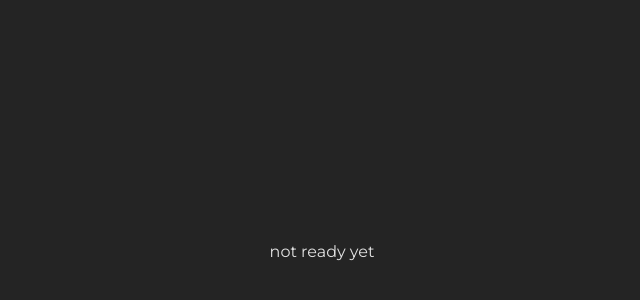
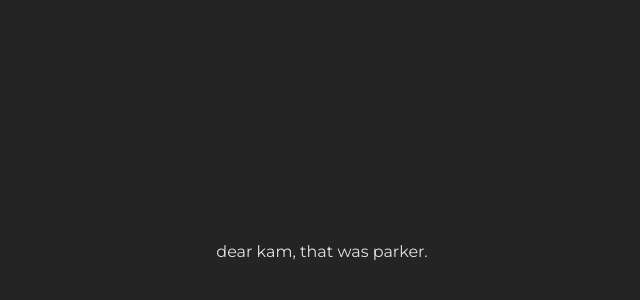
Before and after one commit to CodeRed2771/FRCscout2026, a React (Vite) app: page /pit in a window 1280 px wide. Shown: the part 148-448 px from the top of the page, without its empty margins (318-958 px from the left). Built offline with nearby package versions, Linux system fonts and the light colour scheme.

Commit message:
fixed parker's messing around in pit scouting

```diff
--- a/src/App.jsx
+++ b/src/App.jsx
@@ -13,7 +13,7 @@ function App() {
   let sending = false;
 
   const uploadData = async (data, hpdata) => {
-    const WEB_APP_URL = "https://script.google.com/macros/s/AKfycbyC8aC7vOP1B3e89zjL6TsN4KXmCK77cz5xH_sDpWWb-i3j2Us9PuF_85xrTk72DKun9w/exec";
+    const WEB_APP_URL = "https://script.google.com/macros/s/AKfycby0ukUsjvVbjAD6AKmeZgbELwMVitZYTLXMOwWWAhGxwJrd61SYXmfNoFjzqFCk-x3sOA/exec";
     const payload = {
       matchData: data,
       hpData: hpdata
--- a/src/workflows/PitScouting/form.jsx
+++ b/src/workflows/PitScouting/form.jsx
@@ -4,7 +4,7 @@ import '../../css/App.css'
 function PitScoutingForm() {
   return (
     <>
-      not ready yet
+      dear kam, that was parker.
     </>
   )
 }
```
Also changed, not shown: 1 other file (tests, documents, lock files or other folders).
